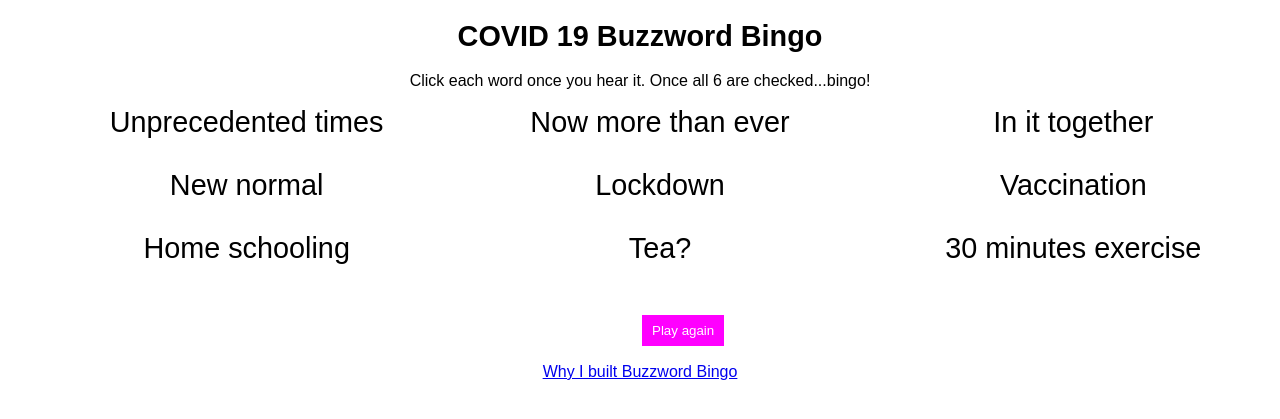
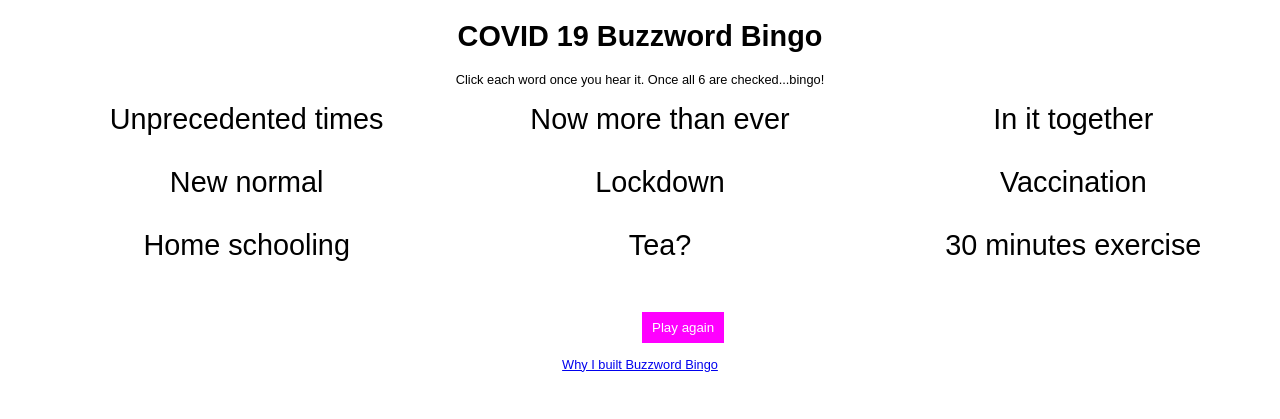
Before and after one commit to chrisrusselldigital/buzzwordbingo, a PHP site: page /covid19-buzzwords.html in a window 1280 px wide. Shown: the part 84-503 px from the top of the page. Run offline with PHP 8.4, Linux system fonts and the light colour scheme; some libraries are stand-ins or nearby versions.

Commit message:
Update buzzword count

```diff
--- a/corporateBuzzwords.js
+++ b/corporateBuzzwords.js
@@ -31,7 +31,7 @@ function clickCounter() {
     }
   }
 
-  if (checks.length === 6) {
+  if (checks.length === 9) {
     dataLayer.push({
       'buzzwords': buzzwords.toString(),
       'event': 'buzzwordsAdded'
--- a/css/buzzwords.css
+++ b/css/buzzwords.css
@@ -32,7 +32,7 @@ h1 {
 
 p {
   font-family: Arial, Helvetica, sans-serif;
-  font-size: 1em;
+  font-size: .8em;
   margin-left: auto;
   margin-right: auto;
   text-align: center;
```
